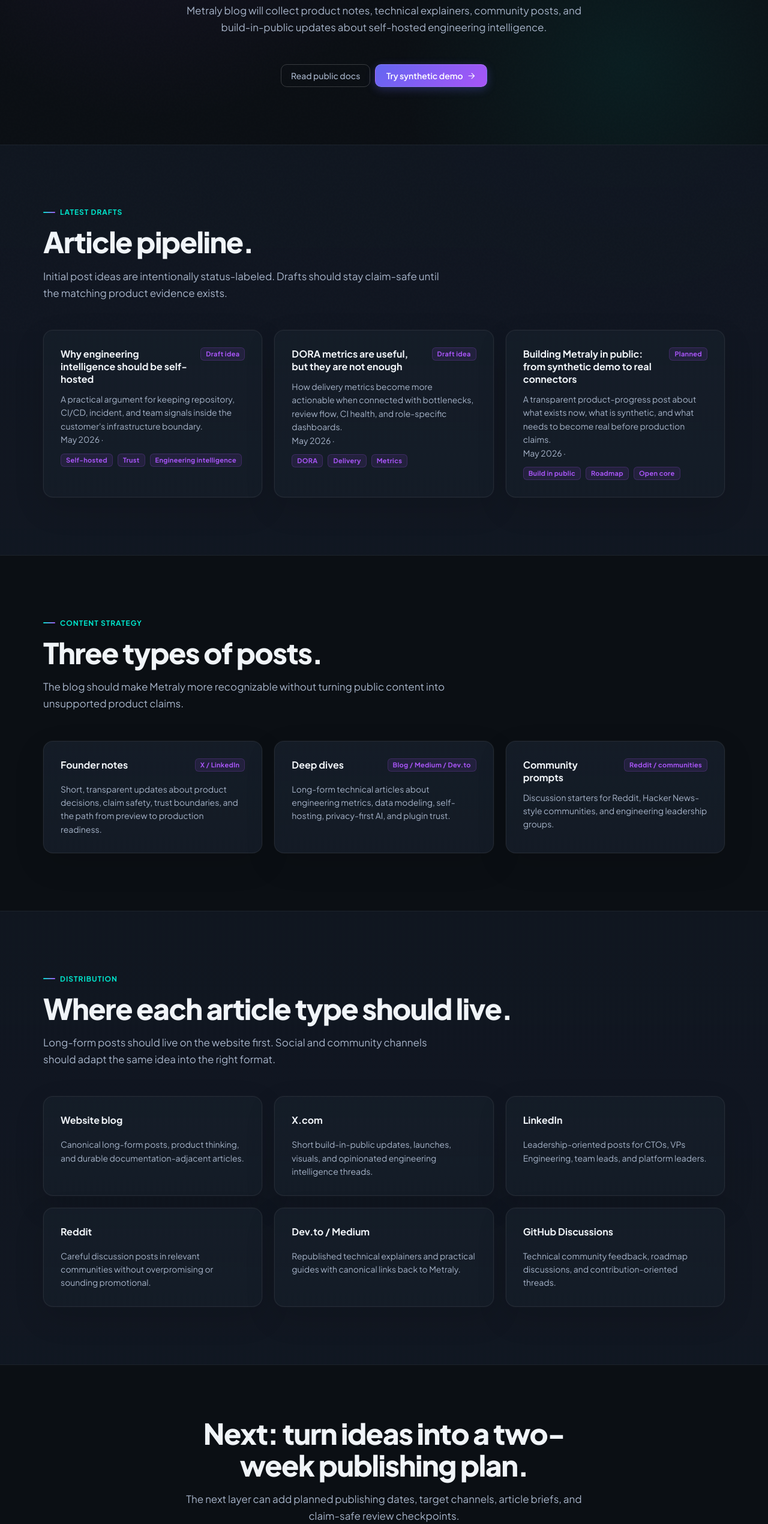
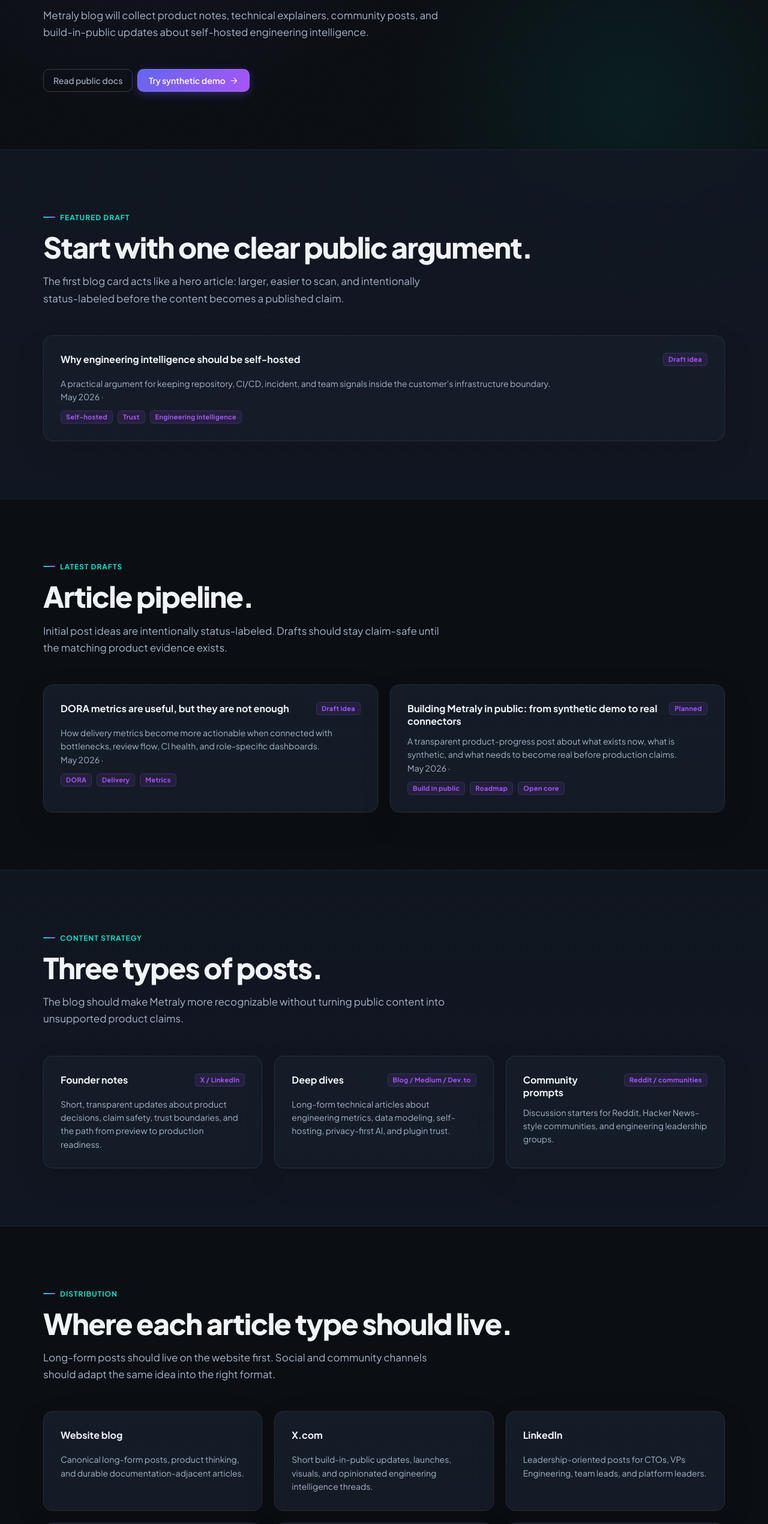
Before and after one commit to getmetraly/website, a Next.js app: page /blog in a window 1280 px wide. Shown: the part 246-2786 px from the top of the page at 60% size. Built offline with nearby package versions, Linux system fonts and the light colour scheme.

Commit message:
style: make first blog draft a featured article

```diff
--- a/app/blog/page.tsx
+++ b/app/blog/page.tsx
@@ -49,10 +49,12 @@
 };
 
 export default function BlogPage() {
+  const [heroPost, ...draftPosts] = blogPosts;
+
   return (
     <SiteShell>
       <Page>
-        <Section center>
+        <Section>
           <SectionHeader
             eyebrow="Blog"
             title="Build trust before asking teams to connect engineering data."
@@ -73,13 +75,36 @@
 
         <Section tone="surface">
           <SectionHeader
+            eyebrow="Featured draft"
+            title="Start with one clear public argument."
+            description="The first blog card acts like a hero article: larger, easier to scan, and intentionally status-labeled before the content becomes a published claim."
+          />
+
+          {heroPost ? (
+            <CardLink href={heroPost.canonicalPath}>
+              <CardHeader title={heroPost.title} status={heroPost.status} />
+              <CardText>{heroPost.excerpt}</CardText>
+              <Stack>
+                <CardText>{heroPost.date} · {heroPost.readingTime}</CardText>
+                <div>
+                  {heroPost.tags.map((tag) => (
+                    <StatusPill key={tag}>{tag}</StatusPill>
+                  ))}
+                </div>
+              </Stack>
+            </CardLink>
+          ) : null}
+        </Section>
+
+        <Section>
+          <SectionHeader
             eyebrow="Latest drafts"
             title="Article pipeline."
             description="Initial post ideas are intentionally status-labeled. Drafts should stay claim-safe until the matching product evidence exists."
           />
 
           <Grid columns={3}>
-            {blogPosts.map((post) => (
+            {draftPosts.map((post) => (
               <CardLink key={post.slug} href={post.canonicalPath}>
                 <CardHeader title={post.title} status={post.status} />
                 <CardText>{post.excerpt}</CardText>
@@ -96,7 +121,7 @@
           </Grid>
         </Section>
 
-        <Section>
+        <Section tone="surface">
           <SectionHeader
             eyebrow="Content strategy"
             title="Three types of posts."
@@ -113,7 +138,7 @@
           </Grid>
         </Section>
 
-        <Section tone="surface">
+        <Section>
           <SectionHeader
             eyebrow="Distribution"
             title="Where each article type should live."
@@ -130,7 +155,7 @@
           </Grid>
         </Section>
 
-        <Section width="small" center>
+        <Section width="small">
           <SectionHeader
             title="Next: turn ideas into a two-week publishing plan."
             description="The next layer can add planned publishing dates, target channels, article briefs, and claim-safe review checkpoints."
```
